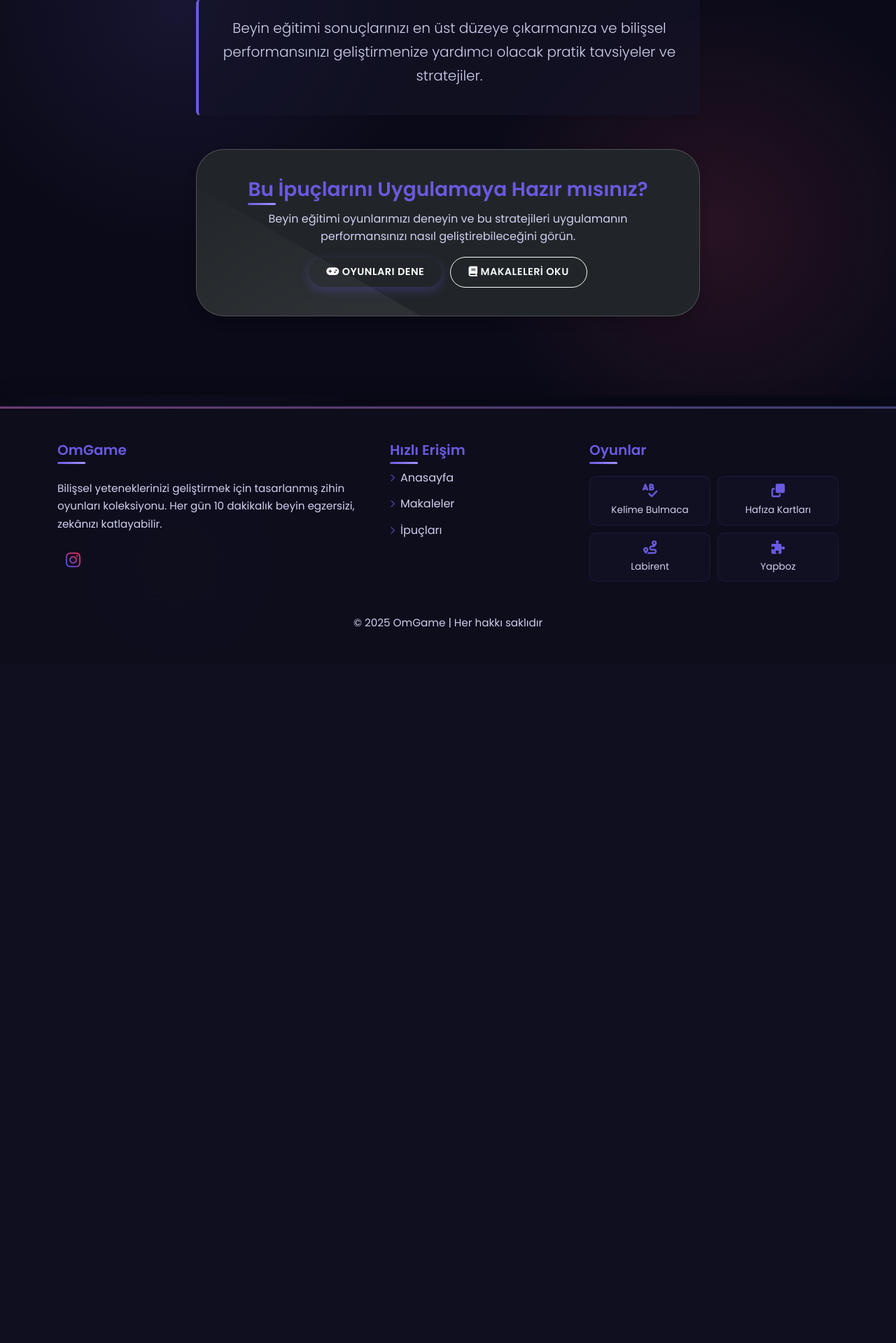
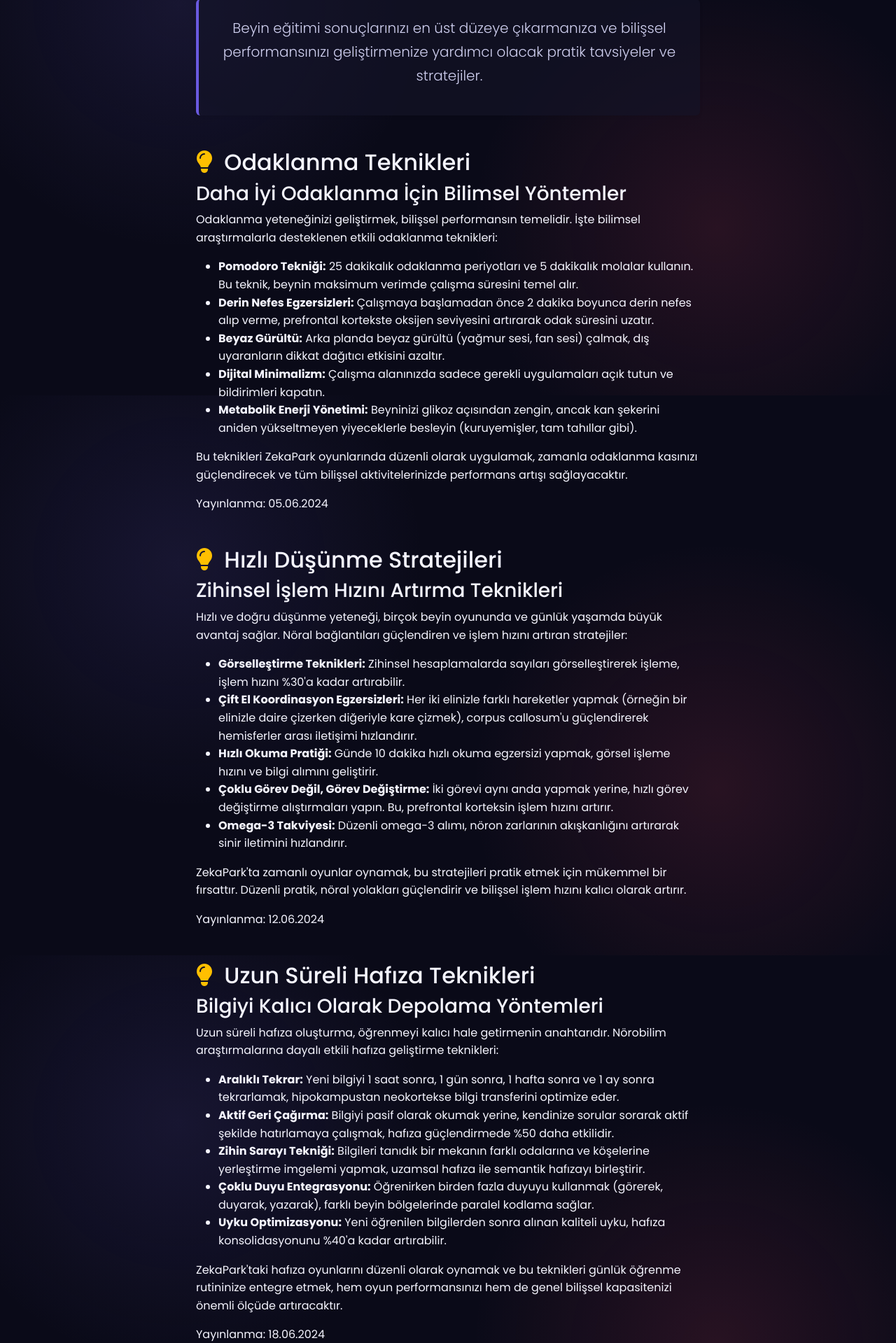
Before and after one commit to Orhan011/OmGame1, a Flask app: page /tips in a window 1280 px wide. Shown: the part 235-2154 px from the top of the page at 70% size. Before the commit the page ends 1132 px from the top, so only its background shows below. Run offline with Flask 3, Linux system fonts and the light colour scheme; data that the repository does not hold is empty; some libraries are stand-ins or nearby versions.

Commit message:
Assistant checkpoint: Yeni beyin performans ipuçları eklendi
Assistant generated file changes:
- templates/tips.html: Yeni beyin performans ipuçları ekleme

---

User prompt:

tips.html dosyasına yeni ip ucu metinleri ekle

Replit-Commit-Author: Assistant
Replit-Commit-Session-Id: 88fa2296-7dcd-4d63-a6f4-e492bf798e6f

```diff
--- a/templates/tips.html
+++ b/templates/tips.html
@@ -22,6 +22,73 @@
         <p class="tip-meta">Yayınlanma: {{ tip.created_at.strftime('%d.%m.%Y') }}</p>
       </div>
 {% endfor %}
+
+      <!-- Yeni eklenmiş ipuçları - statik olarak tanımlanmış -->
+      <div class="tip-container mb-5 animate__animated animate__fadeIn">
+        <h2 class="tip-title">
+          <i class="fas fa-lightbulb me-2" style="color: #ffbf00;"></i>
+          Odaklanma Teknikleri
+        </h2>
+        <div class="tip-content">
+          <h3>Daha İyi Odaklanma İçin Bilimsel Yöntemler</h3>
+          <p>Odaklanma yeteneğinizi geliştirmek, bilişsel performansın temelidir. İşte bilimsel araştırmalarla desteklenen etkili odaklanma teknikleri:</p>
+
+          <ul>
+            <li><strong>Pomodoro Tekniği:</strong> 25 dakikalık odaklanma periyotları ve 5 dakikalık molalar kullanın. Bu teknik, beynin maksimum verimde çalışma süresini temel alır.</li>
+            <li><strong>Derin Nefes Egzersizleri:</strong> Çalışmaya başlamadan önce 2 dakika boyunca derin nefes alıp verme, prefrontal kortekste oksijen seviyesini artırarak odak süresini uzatır.</li>
+            <li><strong>Beyaz Gürültü:</strong> Arka planda beyaz gürültü (yağmur sesi, fan sesi) çalmak, dış uyaranların dikkat dağıtıcı etkisini azaltır.</li>
+            <li><strong>Dijital Minimalizm:</strong> Çalışma alanınızda sadece gerekli uygulamaları açık tutun ve bildirimleri kapatın.</li>
+            <li><strong>Metabolik Enerji Yönetimi:</strong> Beyninizi glikoz açısından zengin, ancak kan şekerini aniden yükseltmeyen yiyeceklerle besleyin (kuruyemişler, tam tahıllar gibi).</li>
+          </ul>
+
+          <p>Bu teknikleri ZekaPark oyunlarında düzenli olarak uygulamak, zamanla odaklanma kasınızı güçlendirecek ve tüm bilişsel aktivitelerinizde performans artışı sağlayacaktır.</p>
+        </div>
+        <p class="tip-meta">Yayınlanma: 05.06.2024</p>
+      </div>
+
+      <div class="tip-container mb-5 animate__animated animate__fadeIn">
+        <h2 class="tip-title">
+          <i class="fas fa-lightbulb me-2" style="color: #ffbf00;"></i>
+          Hızlı Düşünme Stratejileri
+        </h2>
+        <div class="tip-content">
+          <h3>Zihinsel İşlem Hızını Artırma Teknikleri</h3>
+          <p>Hızlı ve doğru düşünme yeteneği, birçok beyin oyununda ve günlük yaşamda büyük avantaj sağlar. Nöral bağlantıları güçlendiren ve işlem hızını artıran stratejiler:</p>
+
+          <ul>
+            <li><strong>Görselleştirme Teknikleri:</strong> Zihinsel hesaplamalarda sayıları görselleştirerek işleme, işlem hızını %30'a kadar artırabilir.</li>
+            <li><strong>Çift El Koordinasyon Egzersizleri:</strong> Her iki elinizle farklı hareketler yapmak (örneğin bir elinizle daire çizerken diğeriyle kare çizmek), corpus callosum'u güçlendirerek hemisferler arası iletişimi hızlandırır.</li>
+            <li><strong>Hızlı Okuma Pratiği:</strong> Günde 10 dakika hızlı okuma egzersizi yapmak, görsel işleme hızını ve bilgi alımını geliştirir.</li>
+            <li><strong>Çoklu Görev Değil, Görev Değiştirme:</strong> İki görevi aynı anda yapmak yerine, hızlı görev değiştirme alıştırmaları yapın. Bu, prefrontal korteksin işlem hızını artırır.</li>
+            <li><strong>Omega-3 Takviyesi:</strong> Düzenli omega-3 alımı, nöron zarlarının akışkanlığını artırarak sinir iletimini hızlandırır.</li>
+          </ul>
+
+          <p>ZekaPark'ta zamanlı oyunlar oynamak, bu stratejileri pratik etmek için mükemmel bir fırsattır. Düzenli pratik, nöral yolakları güçlendirir ve bilişsel işlem hızını kalıcı olarak artırır.</p>
+        </div>
+        <p class="tip-meta">Yayınlanma: 12.06.2024</p>
+      </div>
+
+      <div class="tip-container mb-5 animate__animated animate__fadeIn">
+        <h2 class="tip-title">
+          <i class="fas fa-lightbulb me-2" style="color: #ffbf00;"></i>
+          Uzun Süreli Hafıza Teknikleri
+        </h2>
+        <div class="tip-content">
+          <h3>Bilgiyi Kalıcı Olarak Depolama Yöntemleri</h3>
+          <p>Uzun süreli hafıza oluşturma, öğrenmeyi kalıcı hale getirmenin anahtarıdır. Nörobilim araştırmalarına dayalı etkili hafıza geliştirme teknikleri:</p>
+
+          <ul>
+            <li><strong>Aralıklı Tekrar:</strong> Yeni bilgiyi 1 saat sonra, 1 gün sonra, 1 hafta sonra ve 1 ay sonra tekrarlamak, hipokampustan neokortekse bilgi transferini optimize eder.</li>
+            <li><strong>Aktif Geri Çağırma:</strong> Bilgiyi pasif olarak okumak yerine, kendinize sorular sorarak aktif şekilde hatırlamaya çalışmak, hafıza güçlendirmede %50 daha etkilidir.</li>
+            <li><strong>Zihin Sarayı Tekniği:</strong> Bilgileri tanıdık bir mekanın farklı odalarına ve köşelerine yerleştirme imgelemi yapmak, uzamsal hafıza ile semantik hafızayı birleştirir.</li>
+            <li><strong>Çoklu Duyu Entegrasyonu:</strong> Öğrenirken birden fazla duyuyu kullanmak (görerek, duyarak, yazarak), farklı beyin bölgelerinde paralel kodlama sağlar.</li>
+            <li><strong>Uyku Optimizasyonu:</strong> Yeni öğrenilen bilgilerden sonra alınan kaliteli uyku, hafıza konsolidasyonunu %40'a kadar artırabilir.</li>
+          </ul>
+
+          <p>ZekaPark'taki hafıza oyunlarını düzenli olarak oynamak ve bu teknikleri günlük öğrenme rutininize entegre etmek, hem oyun performansınızı hem de genel bilişsel kapasitenizi önemli ölçüde artıracaktır.</p>
+        </div>
+        <p class="tip-meta">Yayınlanma: 18.06.2024</p>
+      </div>
 
       <div class="card bg-dark text-center mt-5 p-4 shadow">
         <div class="card-body">
```
